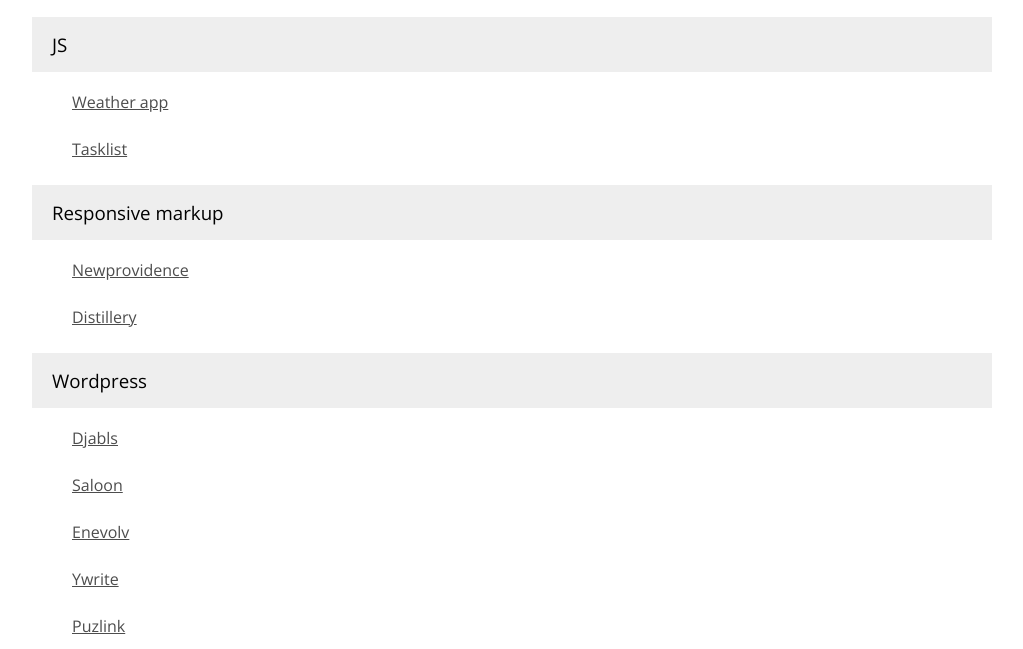
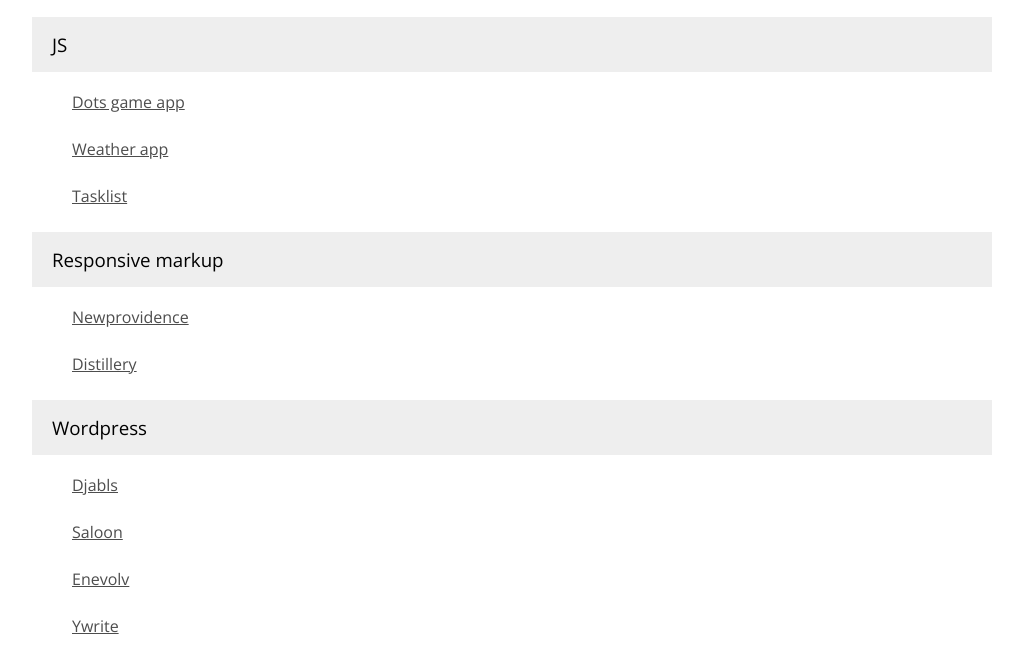
Before and after one commit to bahuzz/bahuzz.github.io, a website: page index.html in a window 1280 px wide. Shown: the part 151-800 px from the top of the page, without its empty margins (128-1151 px from the left). Drawn offline with nearby package versions, Linux system fonts and the light colour scheme.

Commit message:
added dots to app list

```diff
--- a/index.html
+++ b/index.html
@@ -35,6 +35,7 @@
 		<h2>Portfolio</h2>
 		<h3>JS</h3>
 		<ul>
+			<li><a target="_blank" href="https://bahuzz.github.io/dots/">Dots game app</a></li>
 			<li><a target="_blank" href="https://bahuzz.github.io/weather/">Weather app</a></li>
 			<li><a target="_blank" href="https://bahuzz.github.io/tasklist/">Tasklist</a></li>
     </ul>
```
